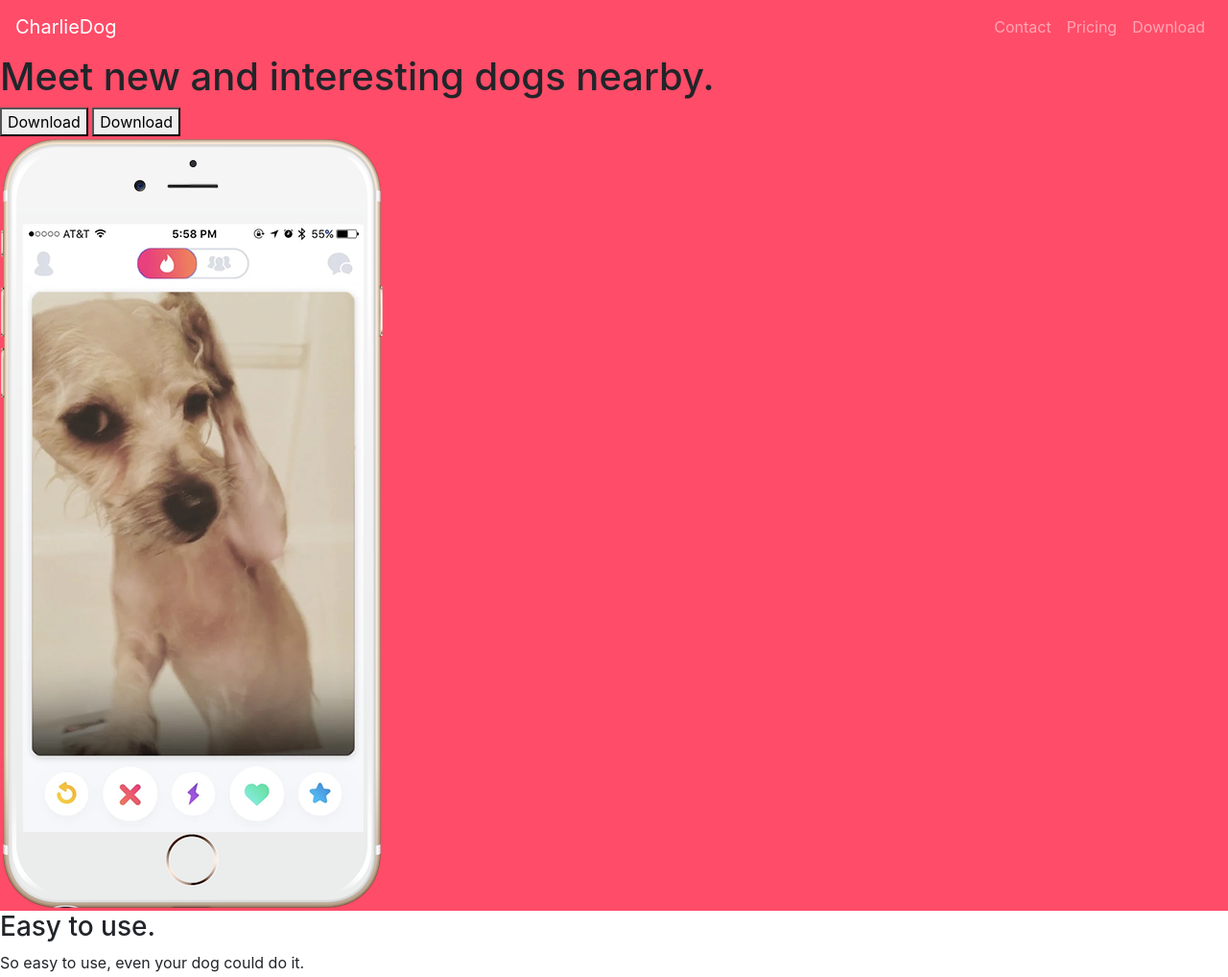
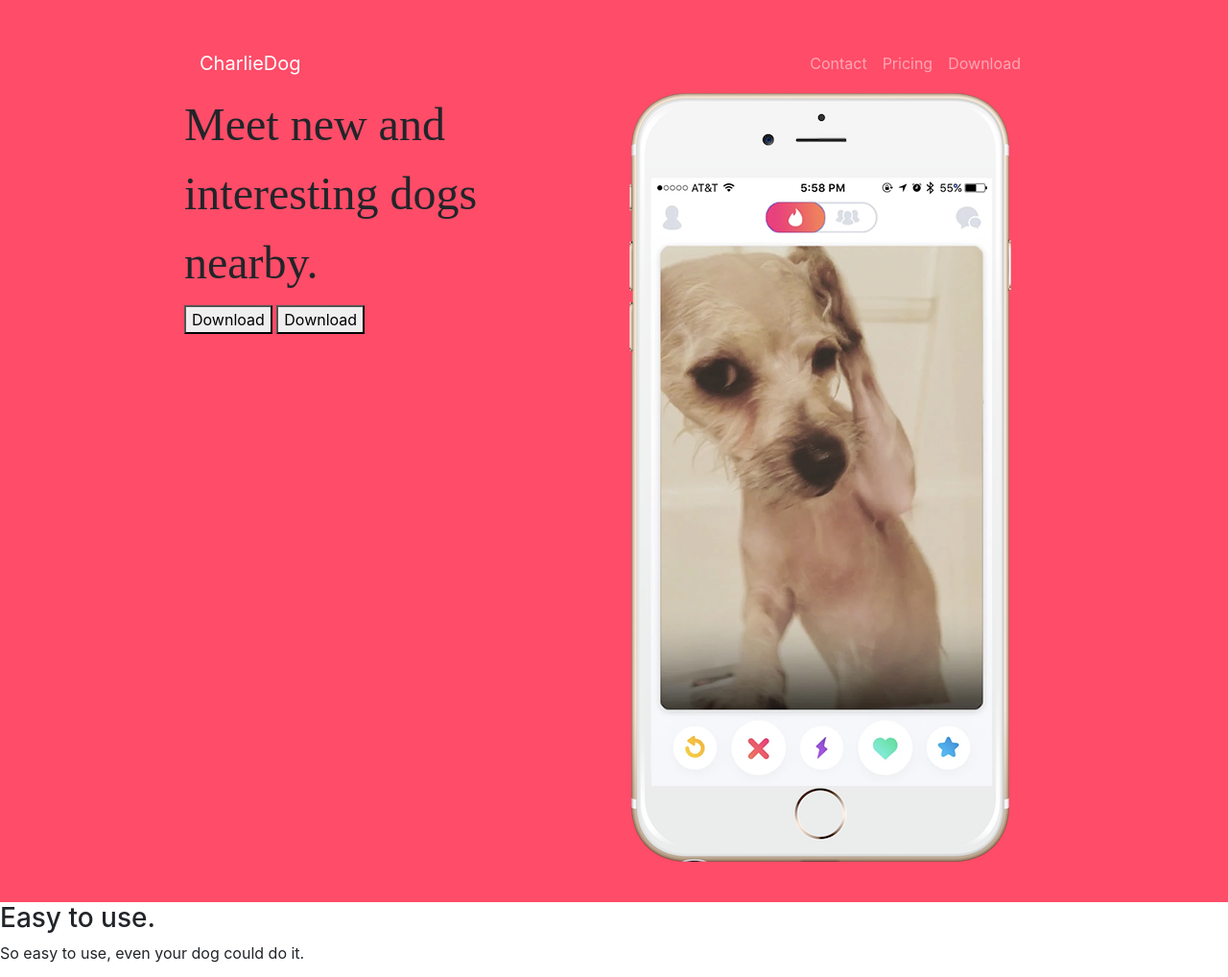
Before and after one commit to charlieabhishek/CharlieDog, a plain HTML site: page index.html in a window 1280 px wide. Shown: the top 1018 px of the page at 96% size. Drawn offline with nearby package versions, Linux system fonts and the light colour scheme.

Commit message:
styling of Title and image using bootstrap row and col.

```diff
--- a/css/styles.css
+++ b/css/styles.css
@@ -1,3 +1,13 @@
 #title{
     background-color: #ff4c68;
 }
+
+.container-fluid{
+    padding: 3% 15%;
+}
+
+h1{
+    font-family: "Montserrat-Black" !important;
+    font-size: 3rem;
+    line-height: 1.5;
+}
--- a/index.html
+++ b/index.html
@@ -4,19 +4,18 @@
 <head>
   <meta charset="utf-8">
   <title>TinDog</title>
+  <link href="https://fonts.googleapis.com/css?family=Montserrat|Ubuntu&display=swap" rel="stylesheet">
   <link rel="stylesheet" href="https://stackpath.bootstrapcdn.com/bootstrap/4.3.1/css/bootstrap.min.css" integrity="sha384-ggOyR0iXCbMQv3Xipma34MD+dH/1fQ784/j6cY/iJTQUOhcWr7x9JvoRxT2MZw1T" crossorigin="anonymous">
-  <link rel="stylesheet" href="css/styles.css">
   <script src="https://code.jquery.com/jquery-3.3.1.slim.min.js" integrity="sha384-q8i/X+965DzO0rT7abK41JStQIAqVgRVzpbzo5smXKp4YfRvH+8abtTE1Pi6jizo" crossorigin="anonymous"></script>
   <script src="https://cdnjs.cloudflare.com/ajax/libs/popper.js/1.14.7/umd/popper.min.js" integrity="sha384-UO2eT0CpHqdSJQ6hJty5KVphtPhzWj9WO1clHTMGa3JDZwrnQq4sF86dIHNDz0W1" crossorigin="anonymous"></script>
   <script src="https://stackpath.bootstrapcdn.com/bootstrap/4.3.1/js/bootstrap.min.js" integrity="sha384-JjSmVgyd0p3pXB1rRibZUAYoIIy6OrQ6VrjIEaFf/nJGzIxFDsf4x0xIM+B07jRM" crossorigin="anonymous"></script>
+  <link rel="stylesheet" href="css/styles.css">
 </head>
 
 <body>
 
   <section id="title">
-
-    <!-- Nav Bar -->
-    <!-- Nav Bar -->
+    <div class="container-fluid">
     <nav class="navbar navbar-expand-lg navbar-dark">
       <a class="navbar-brand" href="">CharlieDog</a>
       <button class="navbar-toggler" type="button" data-toggle="collapse" data-target="#navbarNav" aria-controls="navbarNav" aria-expanded="false" aria-label="Toggle navigation">
@@ -38,19 +37,17 @@
       </div>
   </nav>
 
-
-
     <!-- Title -->
-
-    <div>
-      <h1>Meet new and interesting dogs nearby.</h1>
-      <button type="button">Download</button>
-      <button type="button">Download</button>
-    </div>
-    <div>
+    <div class="row">
+      <div class="col-lg-6">
+          <h1>Meet new and interesting dogs nearby.</h1>
+          <button type="button">Download</button>
+          <button type="button">Download</button>
+      </div>
+    <div class="col-lg-6">
       <img src="images/iphone6.png" alt="iphone-mockup">
     </div>
-
+  </div>
   </section>
 
 
```
